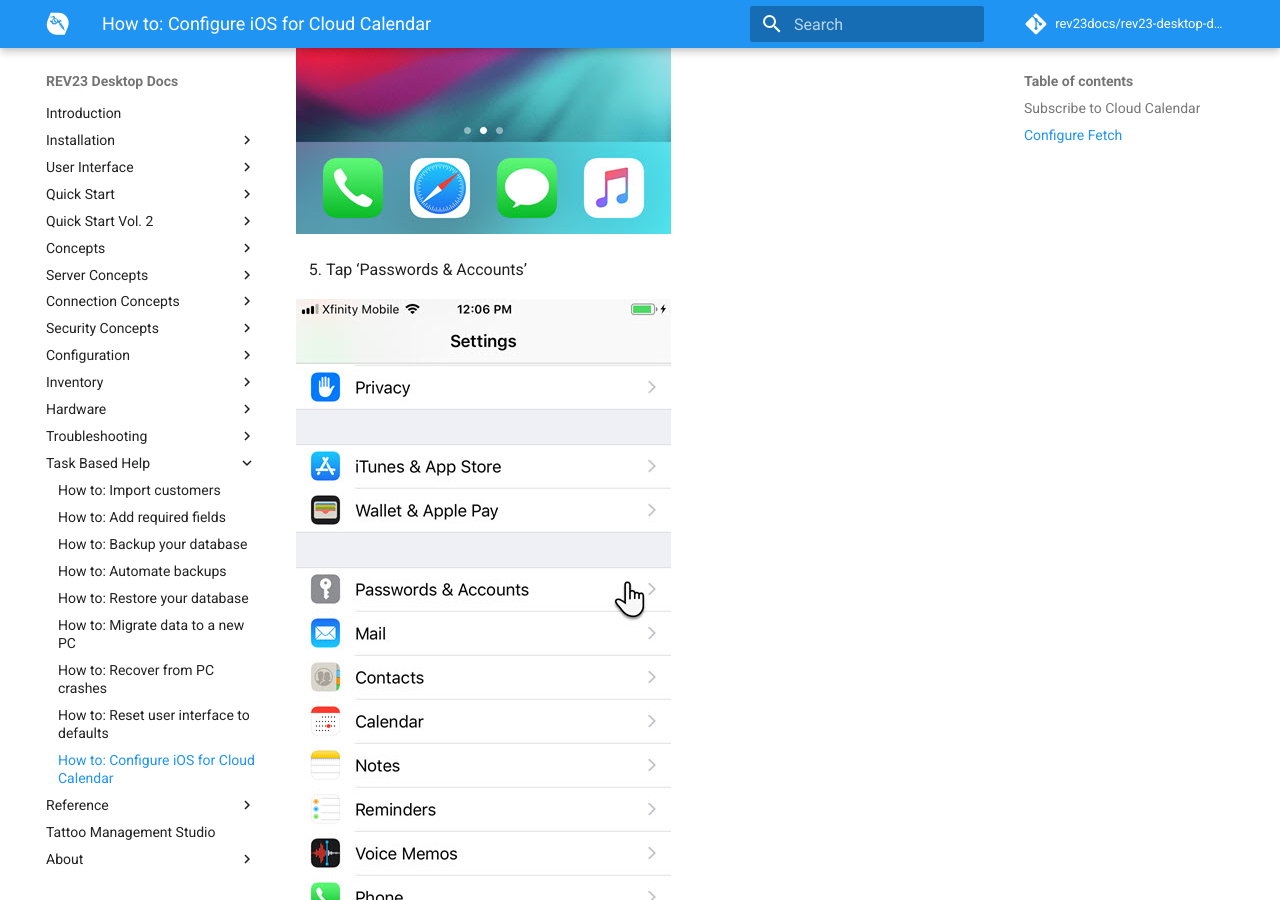
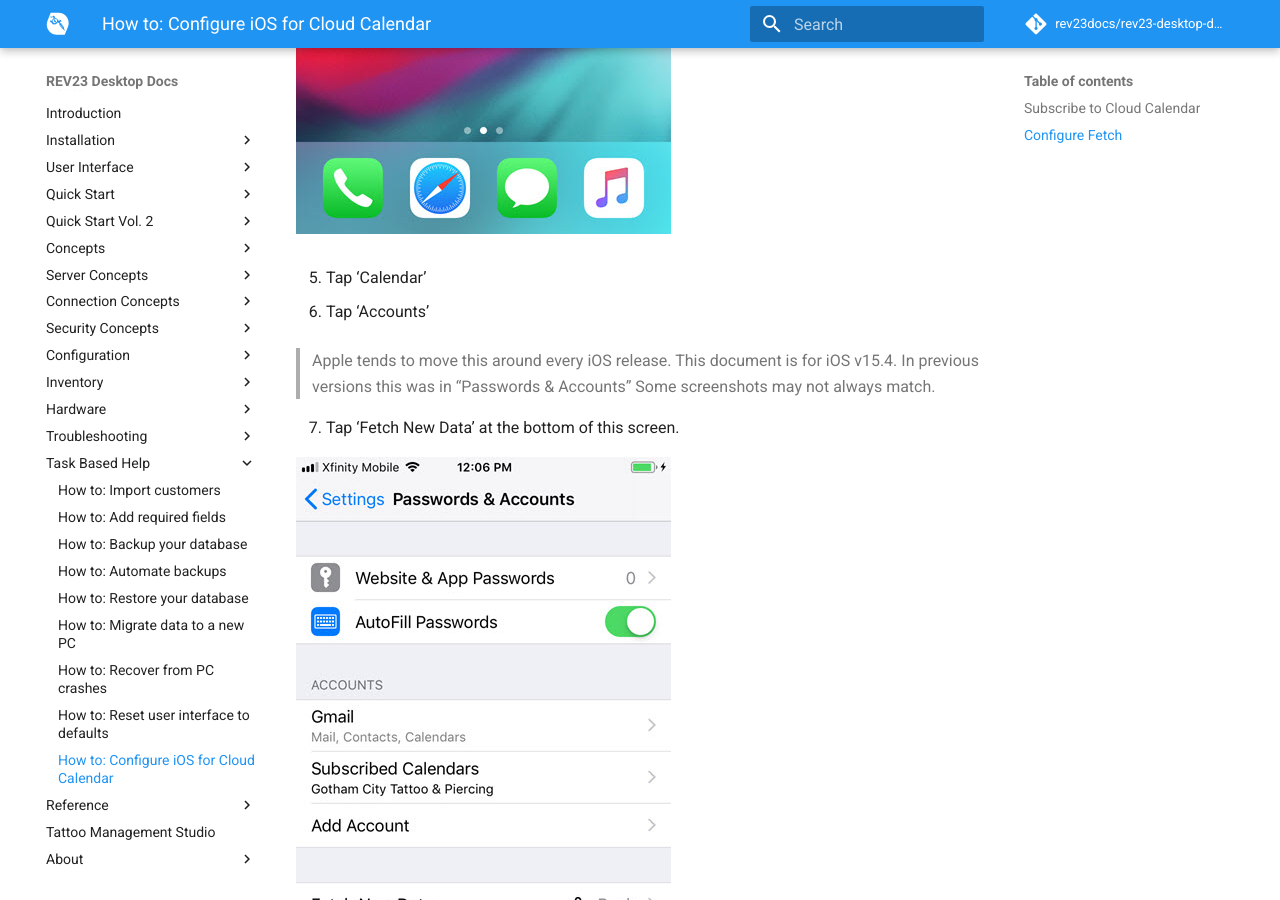
Before and after one commit to REV23Docs/rev23-desktop-docs, an MkDocs documentation site: the page built from docs/how-to/cloud-calendar-ios-fetch.md, in a window 1280 px wide and 900 px high, scrolled down 3270 px. Built offline with MkDocs 1.6.1 and Material for MkDocs 9.7.7, drawn with Linux system fonts in a browser that asks for light colours; comment, search, counter and statistics services are not loaded; old or Windows-style settings are respelled for this version of MkDocs.

```diff
--- a/docs/how-to/cloud-calendar-ios-fetch.md
+++ b/docs/how-to/cloud-calendar-ios-fetch.md
@@ -26,23 +26,25 @@ Here are the important steps to ensure your device stays up to date!
 
 ![REV23 Desktop](img/cloud-calendar-ios-fetch-4.jpg)
 
-5. Tap 'Passwords & Accounts'
+5. Tap 'Calendar'
 
-![REV23 Desktop](img/cloud-calendar-ios-fetch-5.jpg)
+6. Tap 'Accounts'
 
-6. Tap 'Fetch New Data' at the bottom of this screen.
+> Apple tends to move this around every iOS release. This document is for iOS v15.4. In previous versions this was in "Passwords & Accounts" Some screenshots may not always match.
+
+7. Tap 'Fetch New Data' at the bottom of this screen.
 
 ![REV23 Desktop](img/cloud-calendar-ios-fetch-6.jpg)
 
-7. In the Fetch New Data screen, set the schedule to the desired time to sync. Hourly, Every 30 minutes, or Every 15 minutes. This must be set. Selecting 'Automatically' will not keep your REV23 Desktop Cloud Calendar in sync!!!
+8. In the Fetch New Data screen, set the schedule to the desired time to sync. Hourly, Every 30 minutes, or Every 15 minutes. This must be set. Selecting 'Automatically' will not keep your REV23 Desktop Cloud Calendar in sync!!!
 
 ![REV23 Desktop](img/cloud-calendar-ios-fetch-7.jpg)
 
-8. Next, tap your REV23 Desktop Cloud Calendar in the list of subscribed calendars.
+9. Next, tap your REV23 Desktop Cloud Calendar in the list of subscribed calendars.
 
 ![REV23 Desktop](img/cloud-calendar-ios-fetch-8.jpg)
 
-9. Change this the Schedule to 'Fetch'
+10. Change this the Schedule to 'Fetch'
 
 ![REV23 Desktop](img/cloud-calendar-ios-fetch-9.jpg)
 
```
Also changed, not shown: docs/configuration/virtual-receptionist-options.md (+1 -1 lines).
